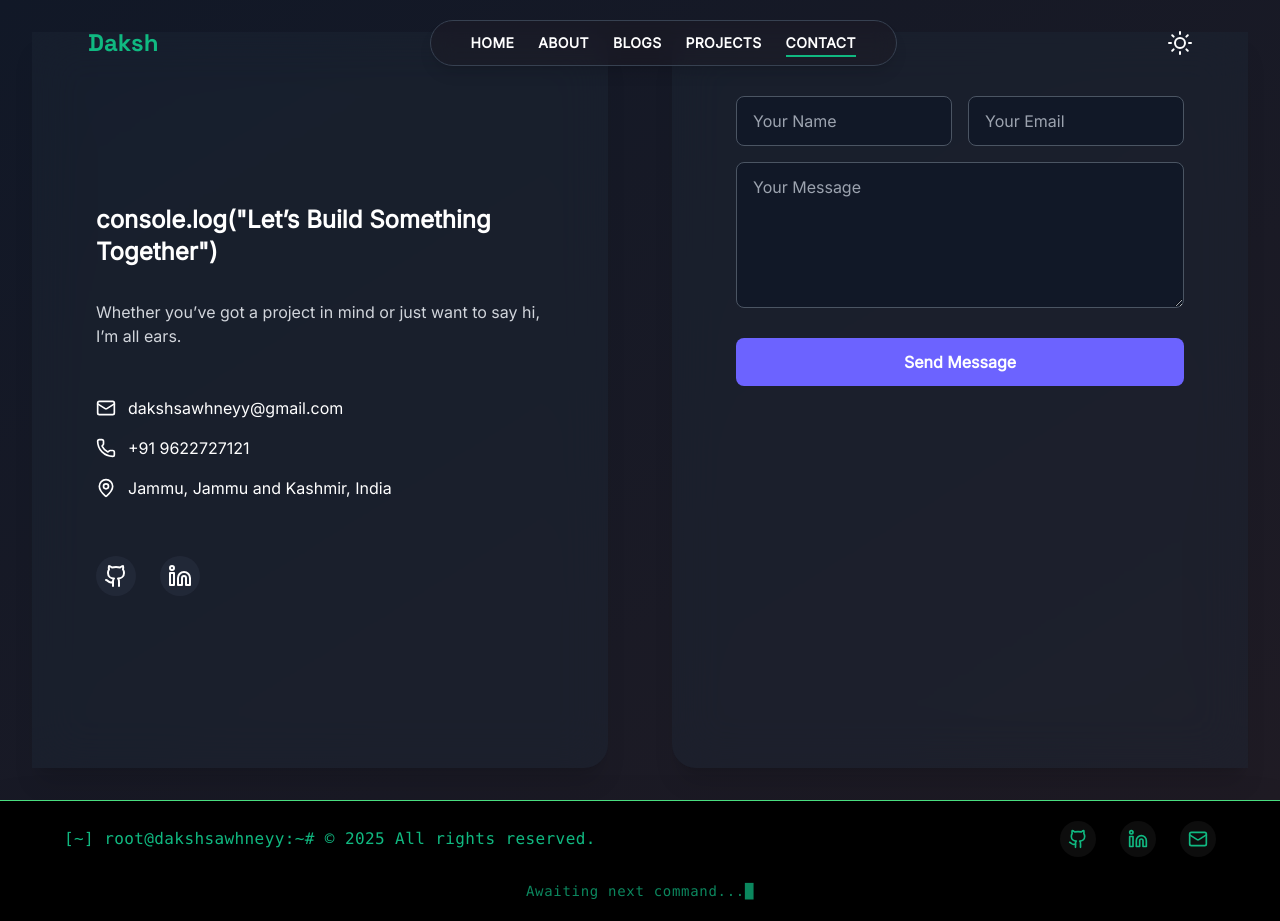
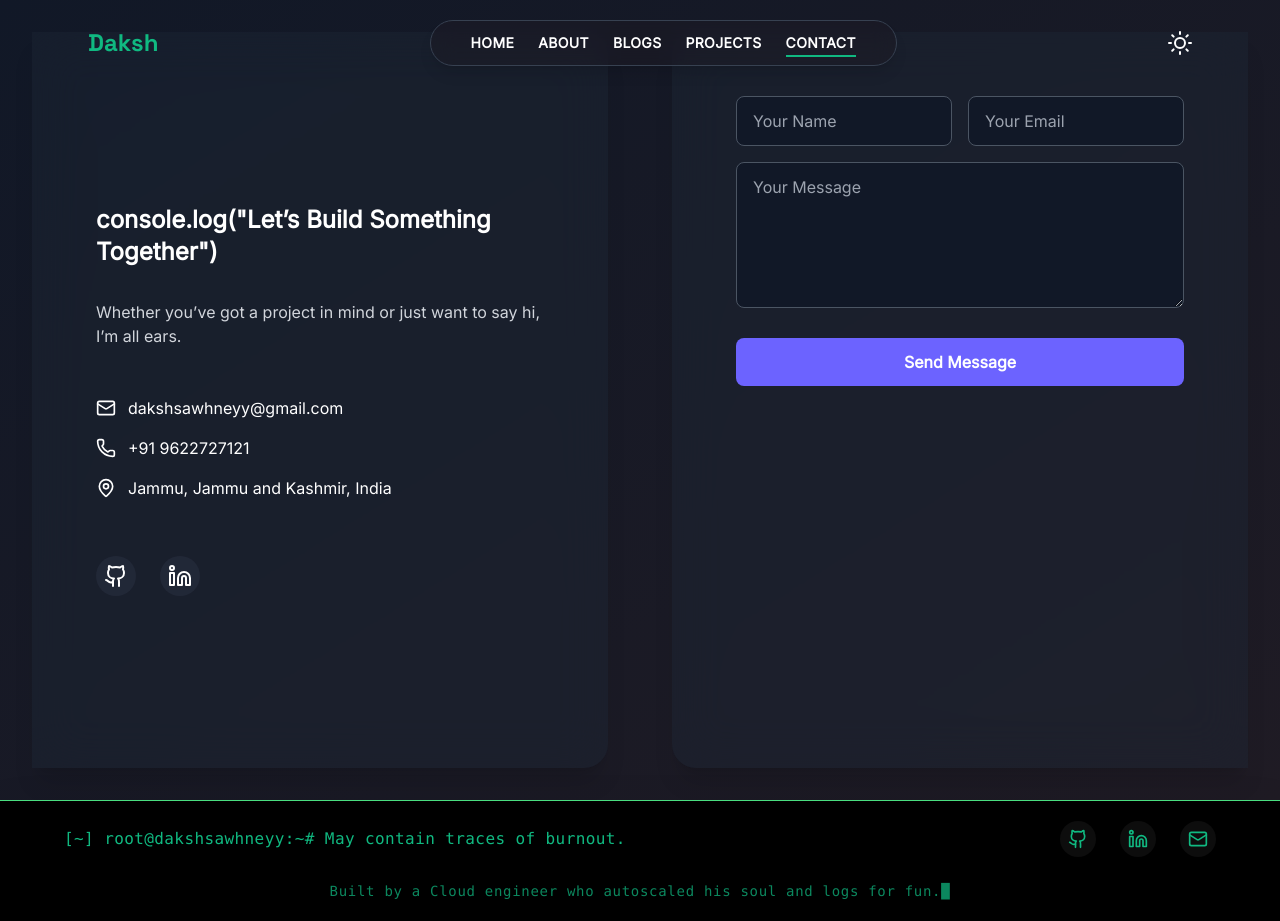
Before and after one commit to dakshsawhneyy/Daksh-Portfolio, a React (Vite) app in the folder Frontend/: page /contact in a window 1280 px wide. Built offline with nearby package versions, Linux system fonts and the light colour scheme.

Commit message:
Footer Text Updated

```diff
--- a/Frontend/src/components/Footer.jsx
+++ b/Frontend/src/components/Footer.jsx
@@ -11,7 +11,7 @@ const Footer = () => {
 
         {/* Hacker Style Terminal Text */}
         <motion.p initial={{ opacity: 0 }} whileInView={{ opacity: 1 }} transition={{ delay: 0.2 }} className="text-sm sm:text-base tracking-wide text-primary dark:text-success ">
-          [~] root@dakshsawhneyy:~# © {currentYear} All rights reserved.
+          [~] root@dakshsawhneyy:~# May contain traces of burnout.
         </motion.p>
 
         {/* Glassy Icon Row */}
@@ -30,7 +30,7 @@ const Footer = () => {
 
       {/* Blinking Cursor */}
       <div className="mt-6 text-center text-primary dark:text-success text-xs tracking-wider sm:text-sm">
-        <span className="animate-pulse">Awaiting next command...<span className=''>█</span></span>
+        <span className="animate-pulse">Built by a Cloud engineer who autoscaled his soul and logs for fun.<span className=''>█</span></span>
       </div>
     </footer>
   )
```
